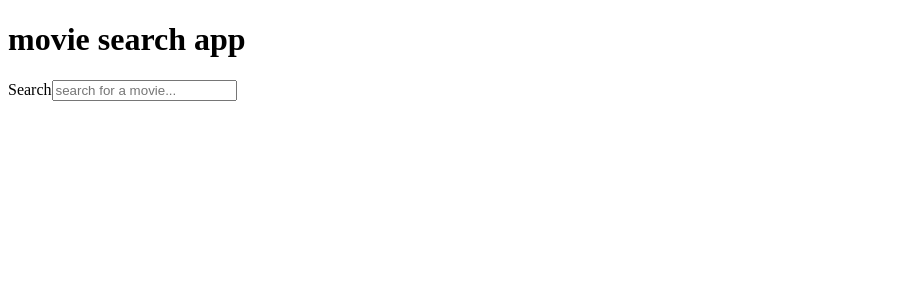
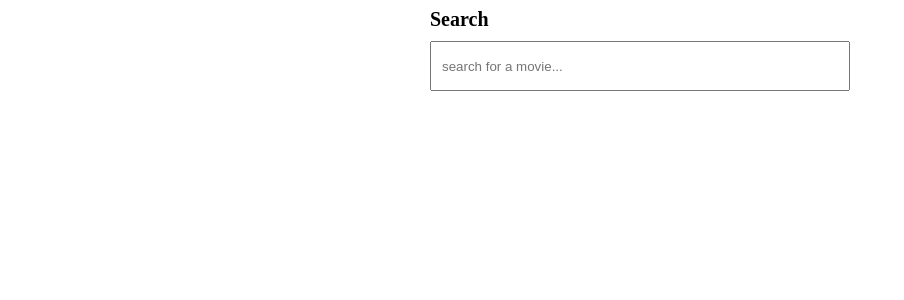
Before and after one commit to MSFalconer/movie-search-app, a Next.js app: page / in a window 1280 px wide. Shown: the top 300 px of the page, without its empty margins (0-904 px from the left). Built offline with nearby package versions, Linux system fonts and the light colour scheme.

Commit message:
added basic styling for search results & updated README

```diff
--- a/package.json
+++ b/package.json
@@ -13,13 +13,16 @@
     "next": "12.1.0",
     "query-string": "^7.1.1",
     "react": "17.0.2",
-    "react-dom": "17.0.2"
+    "react-dom": "17.0.2",
+    "styled-components": "^5.3.3"
   },
   "devDependencies": {
     "@testing-library/jest-dom": "^5.16.2",
     "@testing-library/react": "^12.1.4",
     "@types/node": "17.0.21",
     "@types/react": "17.0.41",
+    "@types/styled-components": "^5.1.24",
+    "babel-plugin-styled-components": "^2.0.6",
     "eslint": "8.11.0",
     "eslint-config-next": "^12.1.0",
     "jest": "^27.5.1",
--- a/src/components/feature/Search/Results/index.tsx
+++ b/src/components/feature/Search/Results/index.tsx
@@ -3,6 +3,8 @@
 import { SearchResult } from '@services/omdb/types';
 
 import Card from 'components/shared/Card';
+
+import { Wrapper } from './style';
 
 interface Props {
     results: SearchResult[],
@@ -10,7 +12,7 @@
 };
 
 const Results: FC<Props> = ({ results, total }) => (
-    <section>
+    <Wrapper>
         <ul>
             {results?.map(({ Title, ...rest }, index) => (
                 <li key={`${Title}-${index}`}>
@@ -18,7 +20,7 @@
                 </li>
             ))}
         </ul>
-    </section>
+    </Wrapper>
 );
 
 export default Results;
--- /dev/null
+++ b/src/components/feature/Search/Results/style/index.tsx
@@ -0,0 +1,21 @@
+import styled from 'styled-components';
+
+export const Wrapper = styled.section`
+    padding: 40px 0;
+
+    > ul {
+        display: grid;
+        gap: 40px;
+        grid-template-columns: repeat(2, 1fr);
+        grid-template-rows: auto;
+        list-style: none;
+
+        @media (min-width: 768px) {
+            grid-template-columns: repeat(3, 1fr);
+        }
+
+        @media (min-width: 1200px) {
+            grid-template-columns: repeat(5, 1fr);
+        }
+    }
+`;
--- a/src/components/feature/Search/index.tsx
+++ b/src/components/feature/Search/index.tsx
@@ -6,12 +6,17 @@
 import { useDebounce } from '@hooks';
 
 import Results from './Results';
+import { Wrapper, InputWrapper } from './style';
 
-interface Props { };
+interface SearchState {
+    results: SearchResult[] | [];
+    total: number | null;
+    error?: string
+}
 
-const Search: FC<Props> = ({ }) => {
+const Search = () => {
     //TODO: on reflection & more time I would refactor this into a useReducer
-    const [{ results, total, error }, setResults] = useState<{ results: SearchResult[] | []; total: number | null; error?: string }>({
+    const [{ results, total, error }, setResults] = useState<SearchState>({
         results: [],
         total: null,
         error: '',
@@ -41,22 +46,21 @@
         // so the useEffect is only triggered an optimal amount of times
     }, [searchTermMemo]);
 
-    console.log(error)
-
     return (
-        <section>
-            <form>
-                <div>
-                    <label htmlFor="search">Search</label>
-                    <input type="search" id="search" name="search" data-testid="search-input" placeholder="search for a movie..." onChange={(event) => setSearchTerm(event.target.value)} />
-                </div>
-                {error && <p>{error}</p>}
-            </form>
-
+        <Wrapper>
+            <header>
+                <form>
+                    <InputWrapper>
+                        <label htmlFor="search">Search</label>
+                        <input type="search" id="search" name="search" data-testid="search-input" placeholder="search for a movie..." onChange={(event) => setSearchTerm(event.target.value)} />
+                    </InputWrapper>
+                    {error && <p>{error}</p>}
+                </form>
+            </header>
             <div>
                 {results && total && <Results results={results} total={total} />}
             </div>
-        </section>
+        </Wrapper>
     )
 
 }
--- /dev/null
+++ b/src/components/feature/Search/style/index.tsx
@@ -0,0 +1,27 @@
+import styled from 'styled-components';
+
+export const Wrapper = styled.section`
+   width: 100%;
+
+   header {
+    max-width: 420px;
+    margin: 0 auto;
+   }
+`;
+
+export const InputWrapper = styled.div`
+    display: flex;
+    flex-direction: column;
+    max-width: 420px;
+
+    label {
+        font-size: 20px;
+        font-weight: bold;
+        margin-bottom: 10px;
+    }
+
+    input {
+        height: 50px;
+        padding: 10px;
+    }
+`;
--- a/src/components/shared/Card/index.tsx
+++ b/src/components/shared/Card/index.tsx
@@ -5,23 +5,26 @@
 
 import { generateSearchMoviePath } from '@helpers/search';
 
+import { Wrapper, ImageWrapper, ContentWrapper, LinkWrapper } from './style';
+
 
 const Card: FC<SearchResult> = ({ Title, Year, imdbID, Type, Poster }) => (
-    <article>
+    <Wrapper>
         {Poster &&
-            <div className="image__wrapper">
-                <img src={Poster} alt={`${Title} Poster`} width={300} height={400} />
-            </div>
+            <ImageWrapper>
+                <img src={Poster} alt={`${Title} Poster`} />
+            </ImageWrapper>
         }
-        {Title && <h3>{Title}</h3>}
-        {Year && <span>{Year}</span>}
-        {Type && <span>{Type}</span>}
-        <div className="link__wrapper">
-            <Link href={generateSearchMoviePath({ type: Type, id: imdbID })}>
-                <a>View {Type}</a>
-            </Link>
-        </div>
-    </article>
+        <ContentWrapper>
+            {Title && <h3>{Title}</h3>}
+            {Year && <span>{Year}</span>}
+            <LinkWrapper>
+                <Link href={generateSearchMoviePath({ type: Type, id: imdbID })}>
+                    <a>View {Type}</a>
+                </Link>
+            </LinkWrapper>
+        </ContentWrapper>
+    </Wrapper>
 );
 
 export default Card;
--- /dev/null
+++ b/src/components/shared/Card/style/index.tsx
@@ -0,0 +1,33 @@
+import styled from 'styled-components';
+
+export const Wrapper = styled.div`
+    border: 1px solid lightgrey;
+    border-radius: 10px;
+    overflow: hidden;
+`;
+
+export const LinkWrapper = styled.div`
+    text-align: center;
+    background-color: blue;
+    border-radius: 10px;
+    margin-top: 1rem;
+
+    a {
+        box-sizing: border-box;
+        display: block;
+        width: 100%;
+        color: white;
+        padding: 1rem 0;
+    }
+`;
+
+export const ImageWrapper = styled.div`
+    img {
+        width: 100%;
+        height: auto;
+    }
+`;
+
+export const ContentWrapper = styled.div`
+    padding: 1rem;
+`;
--- /dev/null
+++ b/src/pages/_document.js
@@ -0,0 +1,30 @@
+import Document from "next/document";
+import { ServerStyleSheet } from "styled-components";
+
+export default class MyDocument extends Document {
+    static async getInitialProps(ctx) {
+        const sheet = new ServerStyleSheet();
+        const originalRenderPage = ctx.renderPage;
+        try {
+            ctx.renderPage = () =>
+                originalRenderPage({
+                    enhanceApp: (App) => (props) => sheet.collectStyles(<App {...props} />)
+                });
+
+            const initialProps = await Document.getInitialProps(ctx);
+
+            return {
+                ...initialProps,
+                styles: (
+                    <>
+                        {initialProps.styles}
+                        {sheet.getStyleElement()}
+                    </>
+
+                )
+            };
+        } finally {
+            sheet.seal();
+        }
+    }
+}
--- a/src/pages/index.tsx
+++ b/src/pages/index.tsx
@@ -12,8 +12,6 @@
         <meta name="description" content="Generated by create next app" />
         <link rel="icon" href="/favicon.ico" />
       </Head>
-
-      <h1>movie search app</h1>
       <Search />
     </div>
   )
```
Also changed, not shown: tsconfig.json (+26 -8 lines), .babelrc (added), 2 other files (tests, documents, lock files or other folders).
